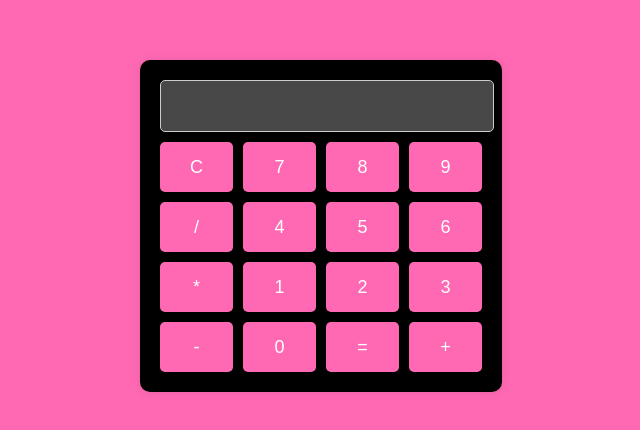
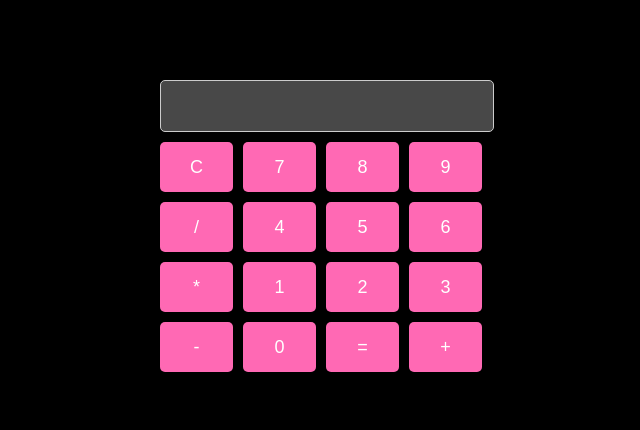
Before and after one commit to chikalafenia/chikaaja, a plain HTML site: page index.html in a window 1280 px wide. Shown: the part 182-612 px from the top of the page, without its empty margins (319-959 px from the left). Drawn offline with Linux system fonts and the light colour scheme.

Commit message:
Update index.html

```diff
--- a/index.html
+++ b/index.html
@@ -10,7 +10,7 @@
     justify-content: center;
     align-items: center;
     height: 100vh;
-    background-color: #FF69B4;
+    background-color: #000000;
     font-family: Arial, sans-serif;
 }
 
```
